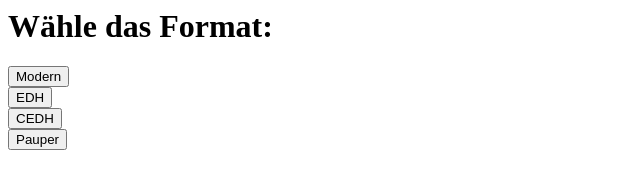
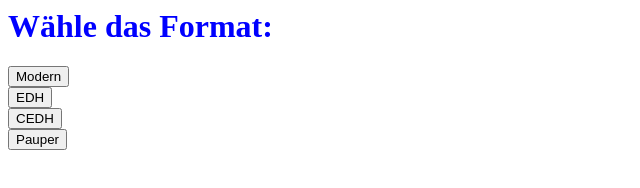
Before and after one commit to Wedekind/mtg, a plain HTML site: page Index.html in a window 1280 px wide. Shown: the whole page, without its empty margins (0-640 px from the left). Drawn offline with Linux system fonts and the light colour scheme.

Commit message:
CSS anfänge

```diff
--- a/Index.html
+++ b/Index.html
@@ -4,7 +4,7 @@
 </head>
 
 <body>
-<h1>Wähle das Format:</h1>
+<h1 style="color: blue;">W&aumlhle das Format:</h1>
 <a href="Modern.html"><button>Modern</button></a>
 <br>
 <a href="EDH.html"><button>EDH</button></a>
```
Also changed, not shown: 1 other file.
